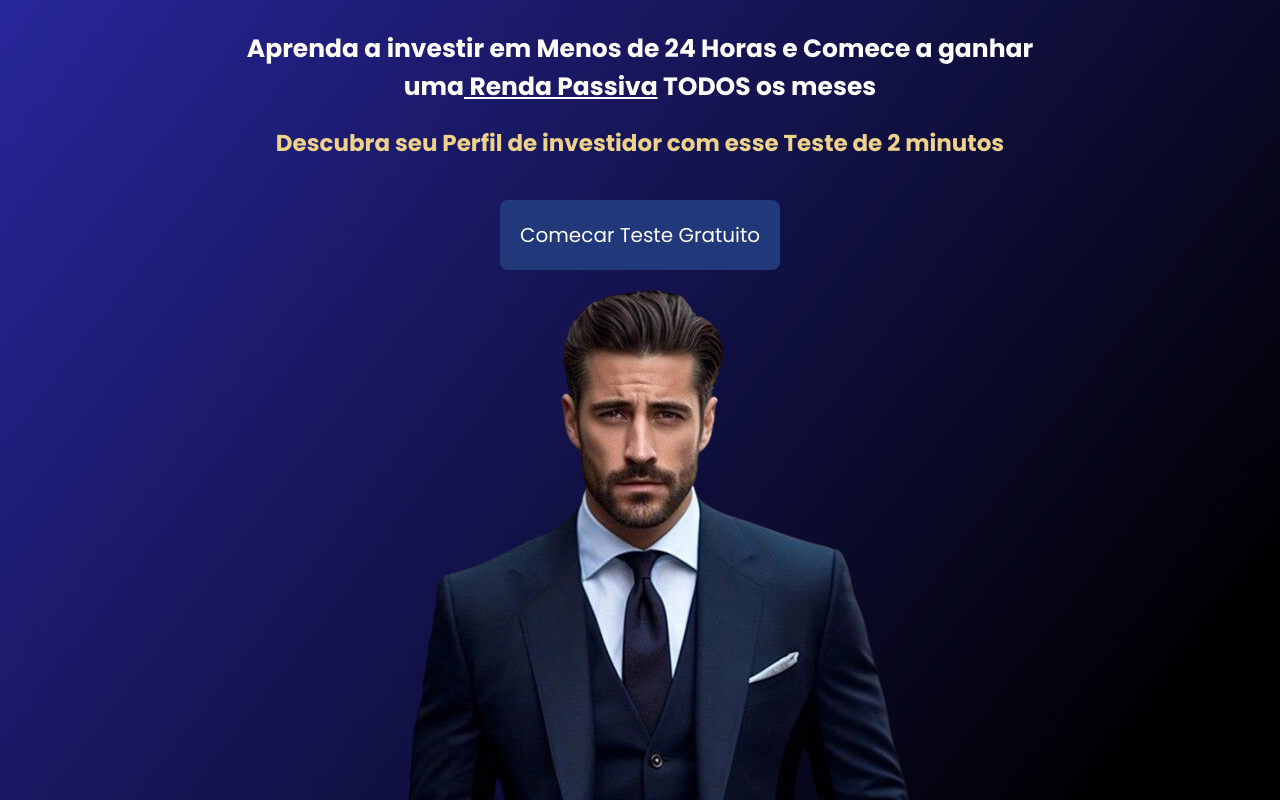
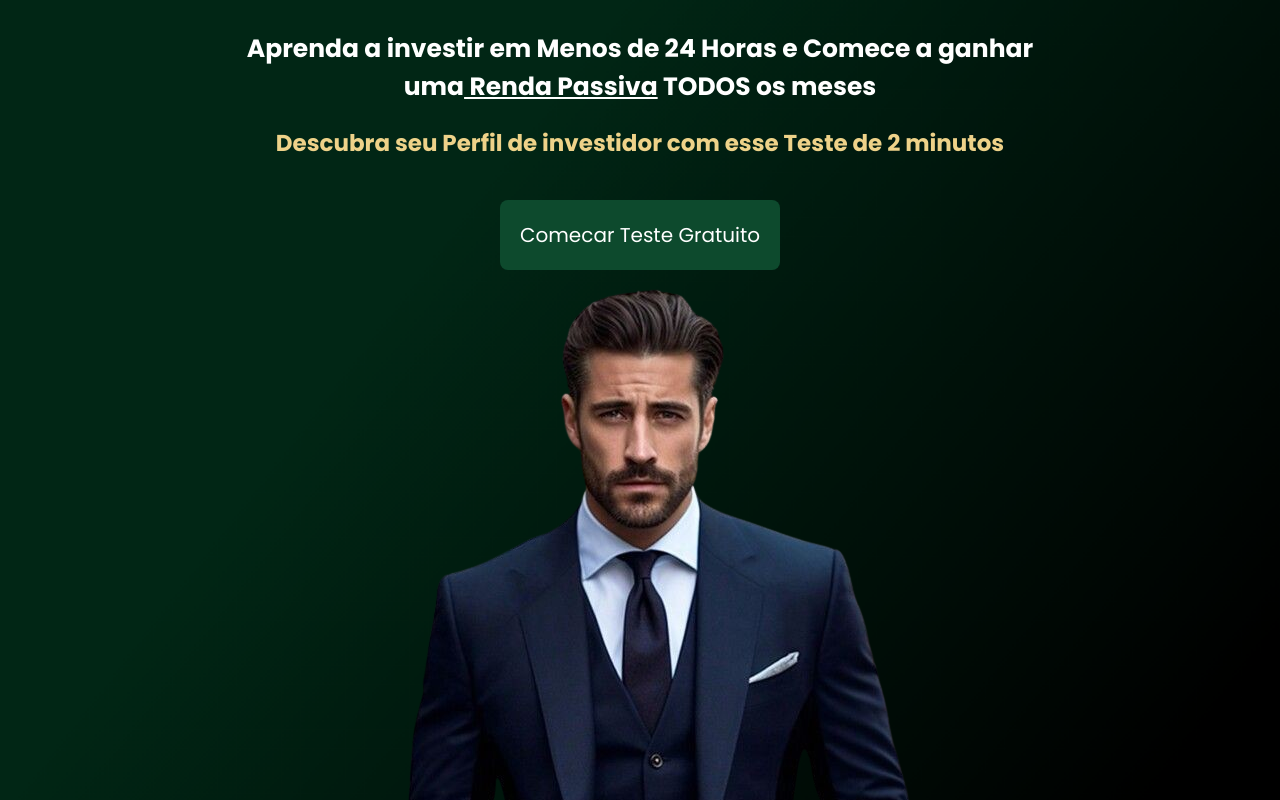
Before and after one commit to lucasrq/Quiz, a React (Vite) app: page / in a window 1280 px wide. Shown: the top 800 px of the page. Built offline with nearby package versions, Linux system fonts and the light colour scheme.

Commit message:
finalizado

```diff
--- a/src/Containers/PagQuiz/pagina.tsx
+++ b/src/Containers/PagQuiz/pagina.tsx
@@ -143,7 +143,7 @@ function Pg() {
 
                     <div className="ContainerButton">
                         <button>
-                            <a href="https://pagina-de-vendas-bulr.vercel.app">Quero saber mais</a>
+                            <a href="https://investimentosb3.vercel.app">Quero saber mais</a>
                             </button>
                     </div>
                 </Container>
--- a/src/Containers/PagQuiz/style.ts
+++ b/src/Containers/PagQuiz/style.ts
@@ -40,7 +40,7 @@ export const Container = styled.div`
     align-items: center;
 
     button {
-      background-color: #21387a;
+      background-color: #0d4a2d;
       margin-top: 20px;
       color: white;
       font-size: 19px;
@@ -107,7 +107,7 @@ export const Container = styled.div`
     display: flex;
     flex-direction: column;
     button {
-      background-color: #21387a;
+      background-color: #0d4a2d;
       margin-top: 20px;
       color: white;
       font-size: 19px;
--- a/src/Containers/PaginaInit/style.ts
+++ b/src/Containers/PaginaInit/style.ts
@@ -30,7 +30,7 @@ export const Container = styled.div`
     align-items: center;
 
     button {
-      background-color: #21387a;
+      background-color: #0d4a2d;
       margin-top: 20px;
       color: white;
       font-size: 20px;
--- a/src/style.ts
+++ b/src/style.ts
@@ -1,5 +1,5 @@
 import { createGlobalStyle } from "styled-components";
-import Fundo from '../public/Fundos.png'
+import Fundo from '../public/Fundo.png'
 const GlobalStyle = createGlobalStyle`
         *{
             padding:0;
```
Also changed, not shown: public/Fundo.png (added).
